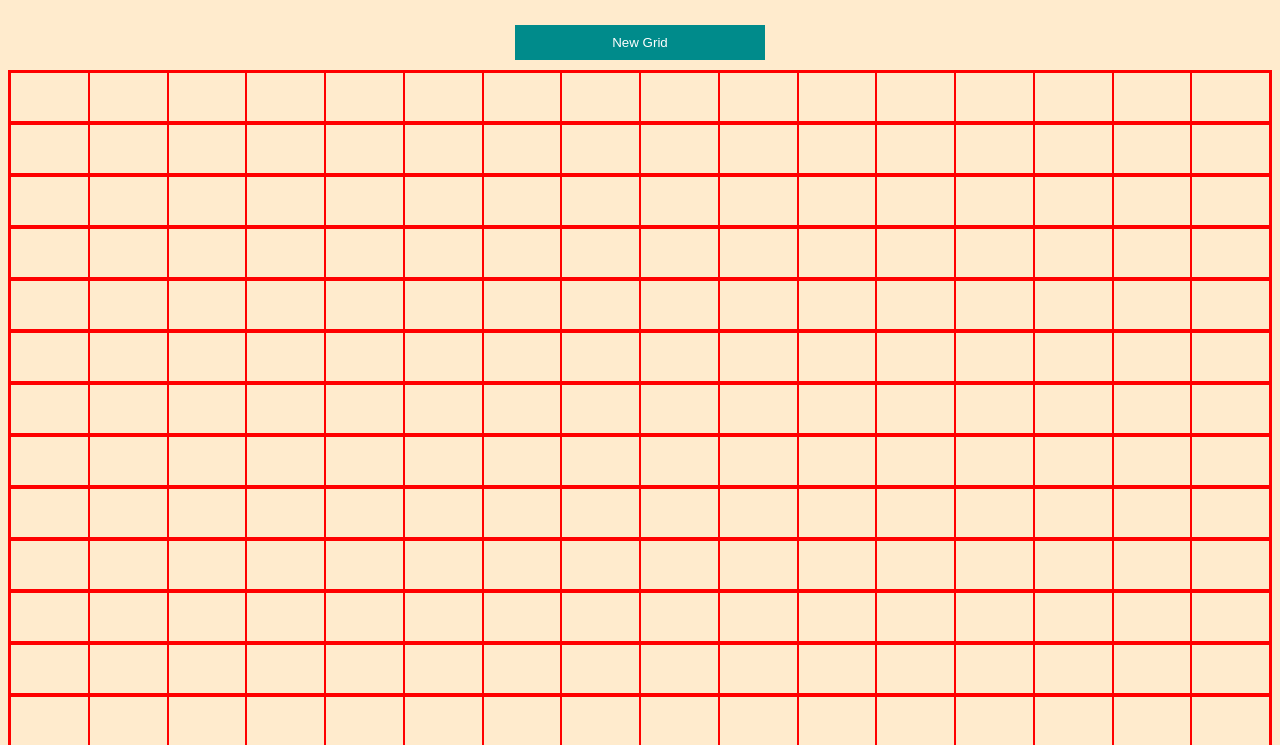
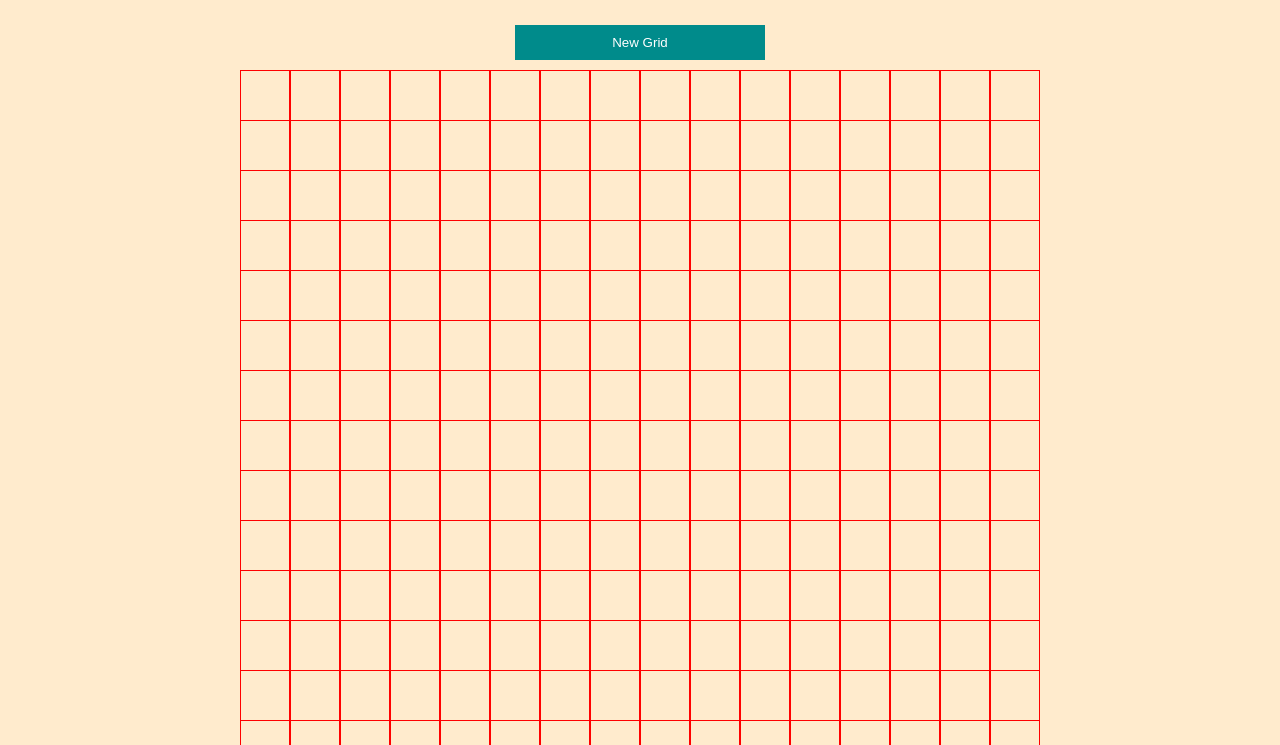
Before and after one commit to L1ghtn1ng1/Etch-a-Sketch-odin, a plain HTML site: page index.html in a window 1280 px wide. Shown: the part 52-797 px from the top of the page. Drawn offline with Linux system fonts and the light colour scheme.

Commit message:
fixed sizing and implemented hold and draw

```diff
--- a/etch-a-sketch.js
+++ b/etch-a-sketch.js
@@ -1,25 +1,37 @@
 const container = document.querySelector('.container');
-const widthX = 1900 * 16;
-const heightY = 48 * 16;
 const button = document.querySelector('button');
 let squares = 16;
+let isDrawing = false;
 function createGrid(squares) {
     for (let i = 0; i < squares; i++) {
         const parentDiv = document.createElement('div');
         parentDiv.classList.add('row');
+        parentDiv.style.width = '800px';
+        parentDiv.style.height = `${800 / squares}px`;
         for (let j = 0; j < squares; j++) {
             const newDiv = document.createElement('div');
-            newDiv.style.width = `${widthX / squares}px`;
-            newDiv.style.height = `${heightY / squares}px`;
+            newDiv.style.width = `${800 / squares}px`;
+            newDiv.style.height = `${800 / squares}px`;
+
+            newDiv.addEventListener('mousemove', () => {
+                if(isDrawing) {
+                    newDiv.style.backgroundColor = 'black';
+                    newDiv.classList.add('clicked');
+                }
+            });
+
             newDiv.addEventListener('mouseover', () => {
-                newDiv.style.backgroundColor = 'black';
+                if(!newDiv.classList.contains('clicked') && !isDrawing) {
+                    newDiv.style.backgroundColor = 'black';
+                }
             });
             newDiv.addEventListener('mouseout', () => {
-                if(!newDiv.classList.contains('clicked')) {
+                if(!newDiv.classList.contains('clicked') && !isDrawing) {
                     newDiv.style.backgroundColor = 'blanchedalmond';
                 }
             });
-            newDiv.addEventListener('click', () => {
+            newDiv.addEventListener('mousedown', () => {
+                isDrawing = true;
                 if(newDiv.classList.contains('clicked')) {
                     newDiv.style.backgroundColor = 'blanchedalmond'
                     newDiv.classList.remove('clicked');
@@ -27,6 +39,9 @@ function createGrid(squares) {
                 }
                 newDiv.style.backgroundColor = 'black';
                 newDiv.classList.add('clicked');
+            });
+            newDiv.addEventListener('mouseup', () => {
+                isDrawing = false;
             });
             parentDiv.appendChild(newDiv);
         }
--- a/style.css
+++ b/style.css
@@ -3,6 +3,8 @@ body{
     flex-direction: column;
     gap: 10px;
     background-color: blanchedalmond;
+    justify-content: center;
+    align-items: center;
 }
 
 div{
@@ -15,6 +17,7 @@ div{
     display: flex;
     flex-direction: row;
     justify-content: space-between;
+    border: none;
 
 }
 
@@ -32,3 +35,9 @@ button{
 h3{
     text-align: center;
 }
+
+.container{
+    width: 800px;
+    height: 800px;
+    border: none;
+}
```
